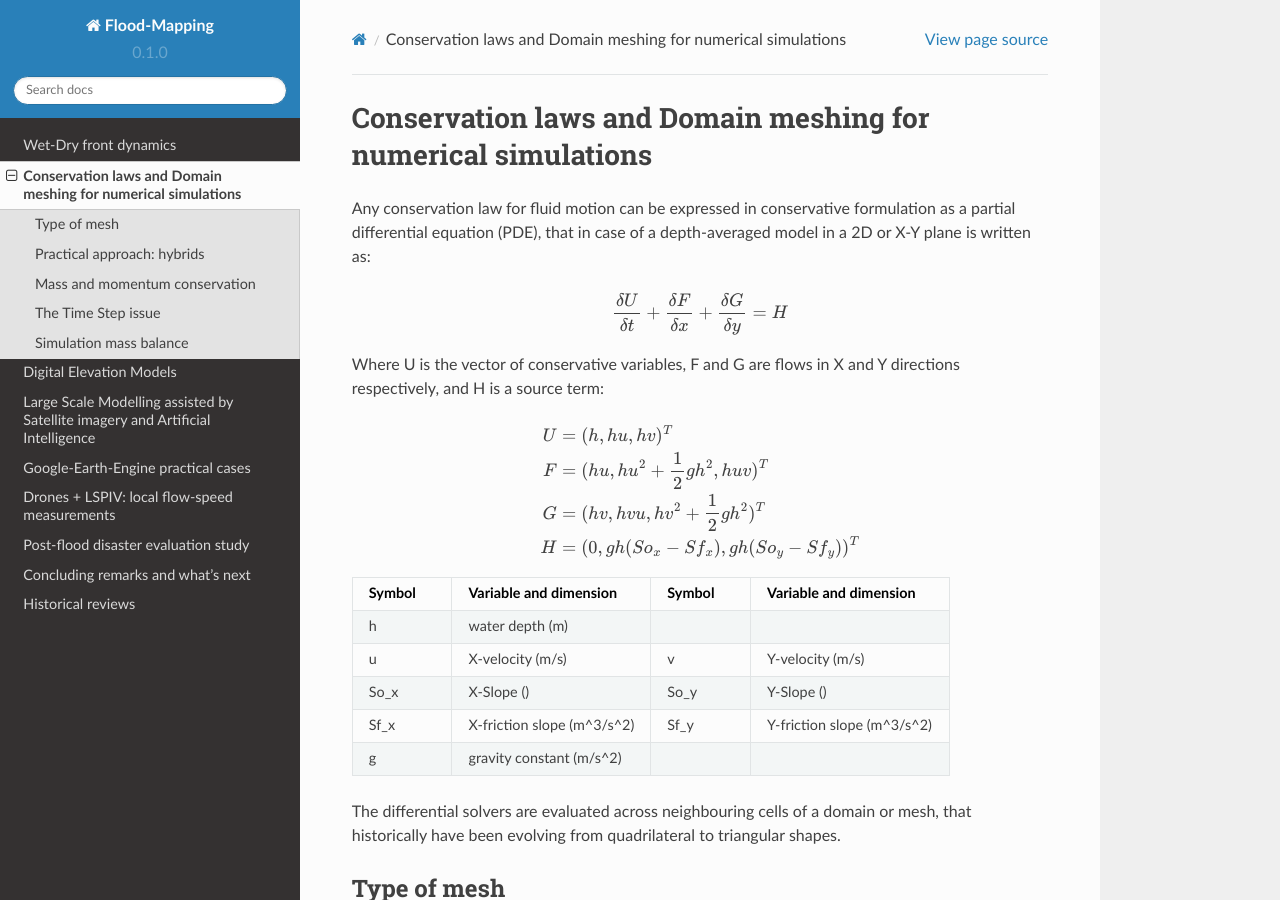
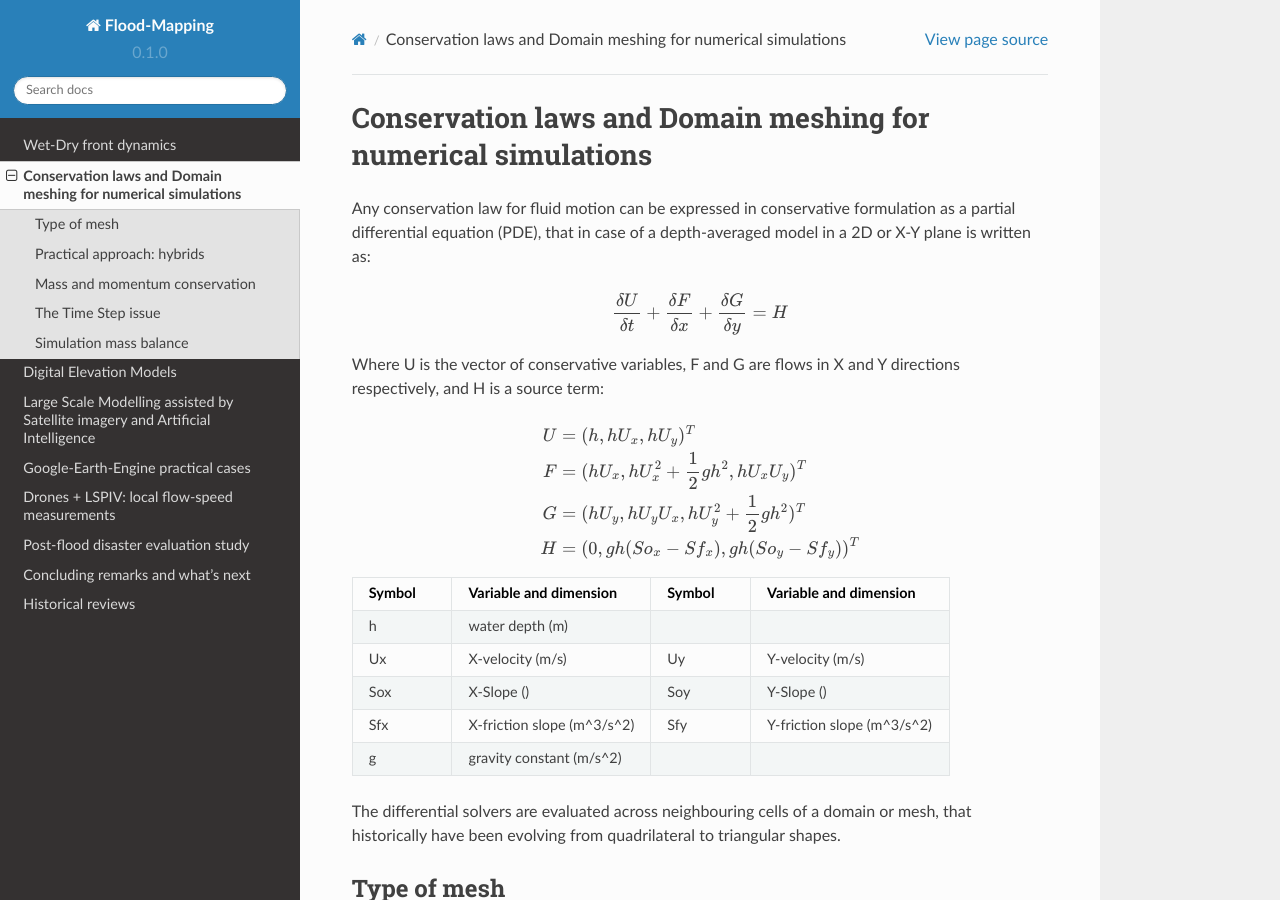
Before and after one commit to ivillamadrid/FloodMapping, a Sphinx documentation site: the page built from docs/source/claws.rst, in a window 1280 px wide and 900 px high. Built offline with Sphinx 7.4.7 and the Read the Docs theme 2.0.0, drawn with Linux system fonts in a browser that asks for light colours.

Commit message:
Update claws.rst

```diff
--- a/docs/source/claws.rst
+++ b/docs/source/claws.rst
@@ -11,11 +11,11 @@ Where U is the vector of conservative variables, F and G are flows in X and Y di
 
 .. math::
 
-   U &=(h, hu, hv)^T
+   U &=(h, hU_x, hU_y)^T
 
-   F &=(hu, hu^2+\frac{1}{2}gh^2, huv)^T
+   F &=(hU_x, hU^2_x+\frac{1}{2}gh^2, hU_xU_y)^T
 
-   G &=(hv, hvu, hv^2+\frac{1}{2}gh^2)^T
+   G &=(hU_y, hU_yU_x, hU^2_y+\frac{1}{2}gh^2)^T
 
    H &=(0, gh(So_x-Sf_x), gh(So_y-Sf_y))^T
 
@@ -33,17 +33,17 @@ Where U is the vector of conservative variables, F and G are flows in X and Y di
      - water depth (m)
      -
      -
-   * - u
+   * - Ux
      - X-velocity (m/s)
-     - v
+     - Uy
      - Y-velocity (m/s)
-   * - So_x
+   * - Sox
      - X-Slope ()
-     - So_y
+     - Soy
      - Y-Slope ()
-   * - Sf_x
+   * - Sfx
      - X-friction slope (m^3/s^2)
-     - Sf_y
+     - Sfy
      - Y-friction slope (m^3/s^2)
    * - g
      - gravity constant (m/s^2)
```
